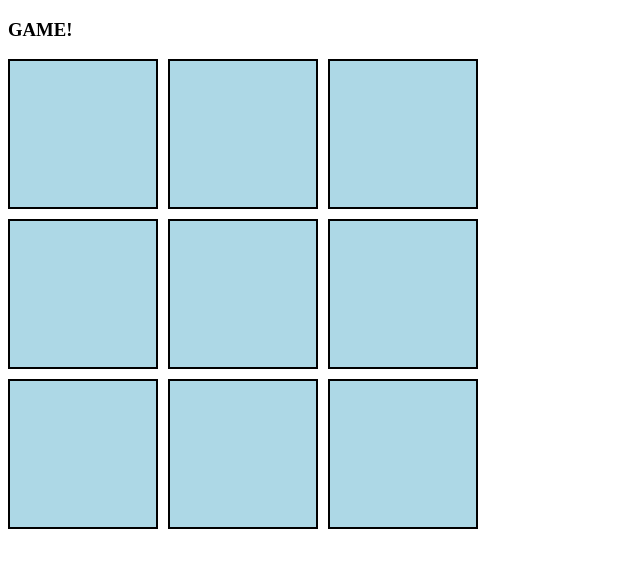
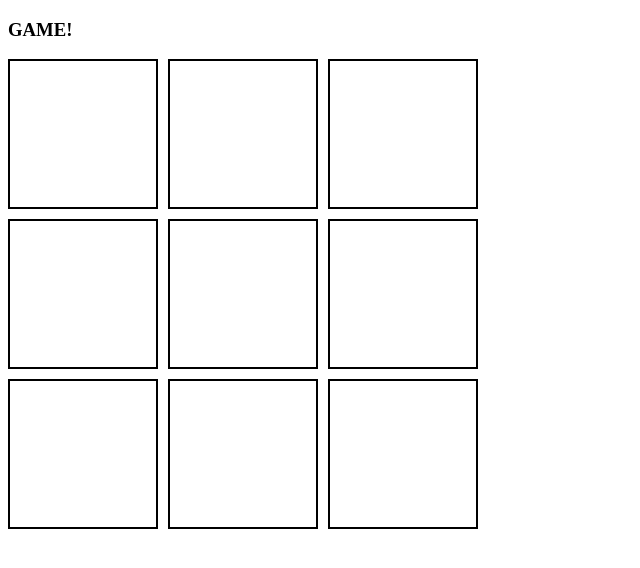
Before and after one commit to ThomasZoeter/Angular-TicTacToe, an Angular app: page / in a window 1280 px wide. Shown: the top 568 px of the page, without its empty margins (0-640 px from the left). Built offline with nearby package versions, Linux system fonts and the light colour scheme.

Commit message:
Click field for color change

```diff
--- a/src/main.ts
+++ b/src/main.ts
@@ -7,7 +7,7 @@ import { Component } from '@angular/core';
   template: `
       <h3>GAME!</h3>
       <div id="fields" class="playfield">
-          <div id="field1" class="field" (click)="fieldClicked()">{{ clicked || '' }}</div>
+          <div id="field1" class="field" [style.color]="color" (click)="fieldClicked()">{{ clicked || '' }}</div>
           <div id="field2" class="field">{{ clicked }}</div>
           <div id="field3" class="field">{{ clicked }}</div>
           <div id="field4" class="field">{{ clicked }}</div>
@@ -20,10 +20,11 @@ import { Component } from '@angular/core';
   `
 })
 export class App {
-  clicked = '';
+  clicked = ''
+  color = 'lightblue'
   fieldClicked() {
-    this.clicked = this.clicked ? 'X' : 'O'
-  }
+    this.color == 'lightblue' ? this.color = 'gray' : this.color = 'lightblue'
+    }
 }
 
 bootstrapApplication(App);
--- a/src/styles.css
+++ b/src/styles.css
@@ -7,7 +7,6 @@
 }
 
 .field {
-  background-color: lightblue;
   border: 2px solid black;
   text-align: center;
   font-size: 100px;
```
